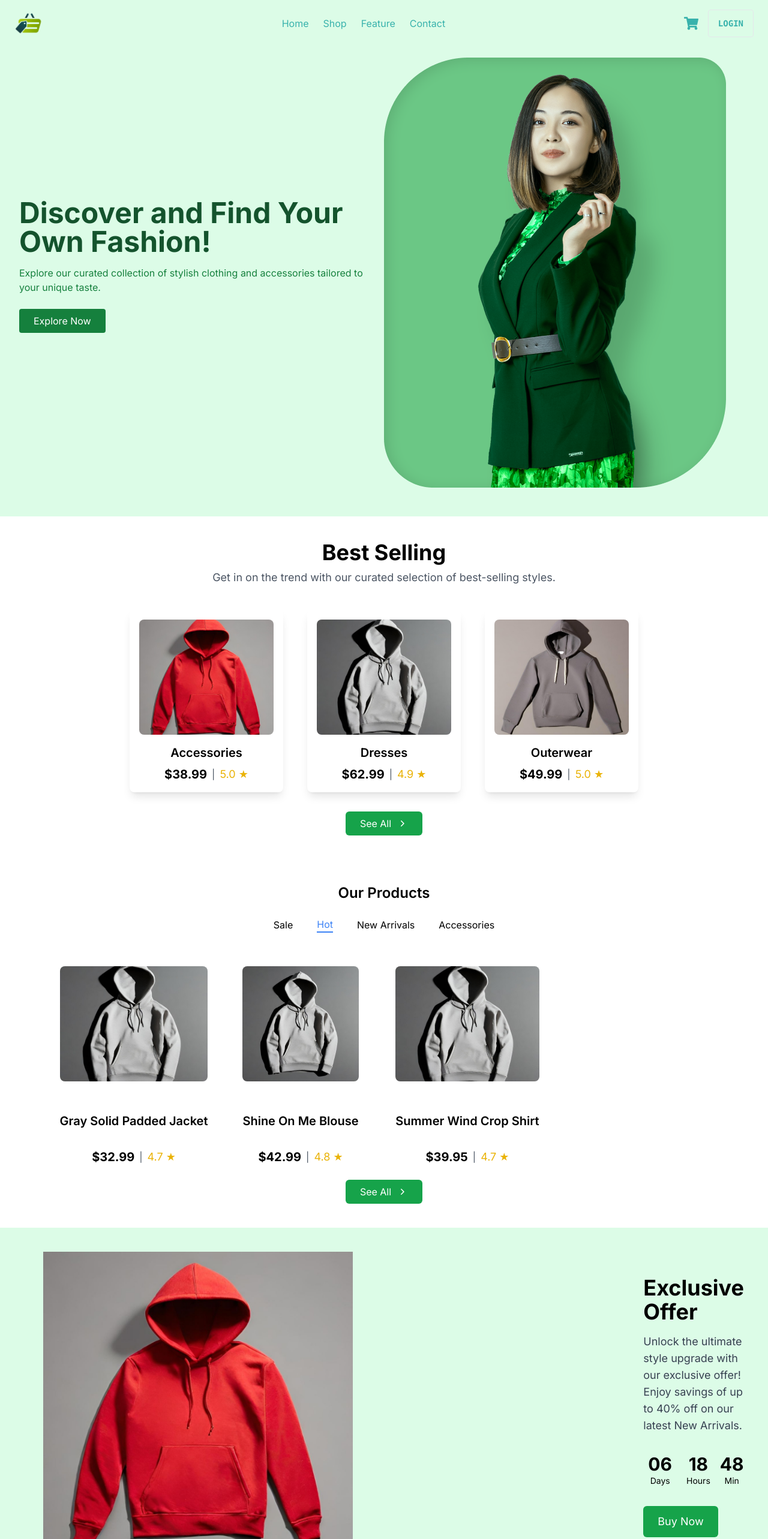
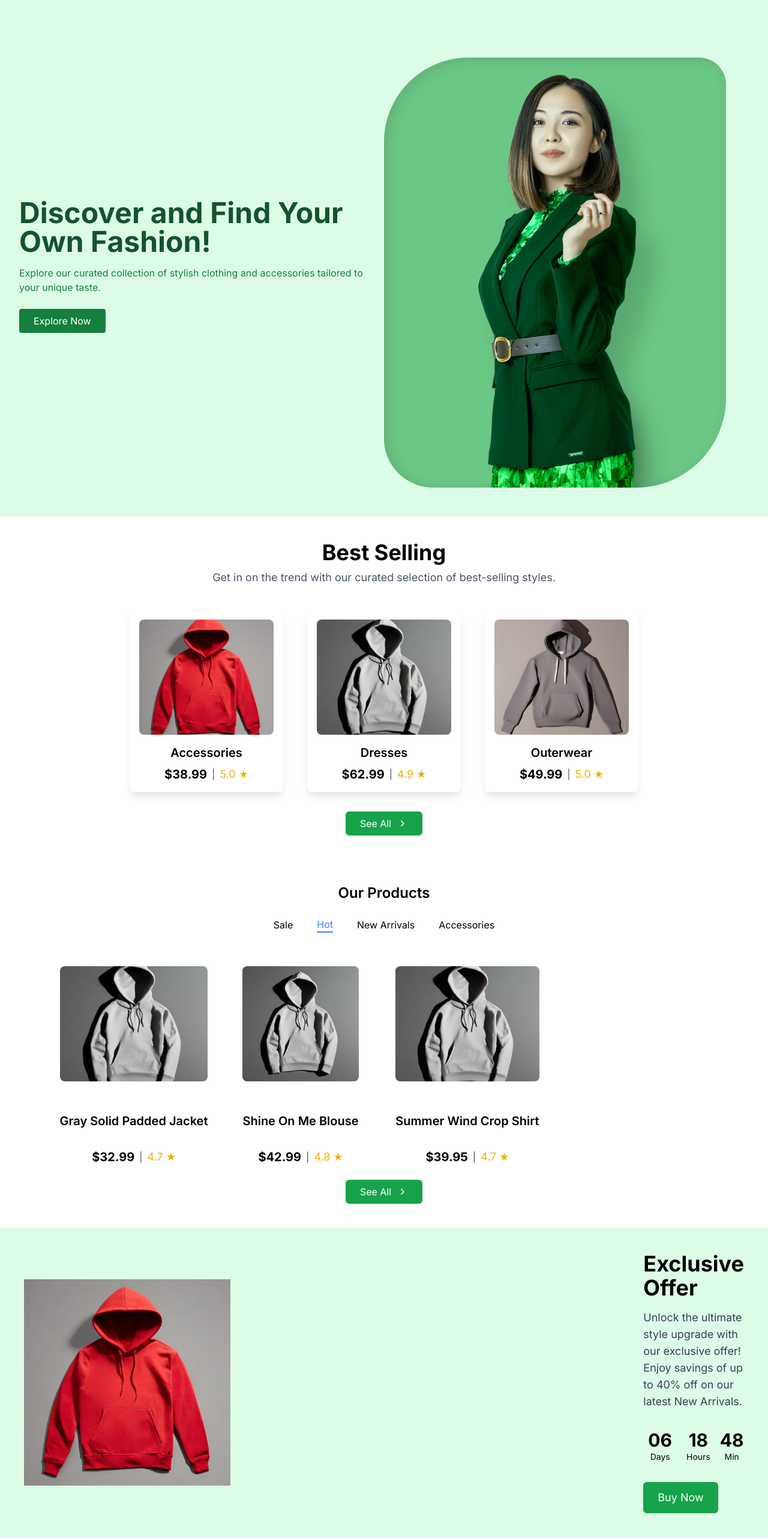
Before and after one commit to ZAIN-GITUP/ModrenEcommerce, a Next.js app: page / in a window 1280 px wide. Shown: the top 2566 px of the page at 60% size. Built offline with nearby package versions, Linux system fonts and the light colour scheme.

Commit message:
E commerce

```diff
--- a/app/layout.tsx
+++ b/app/layout.tsx
@@ -21,7 +21,7 @@ export default function RootLayout({
     <html lang="en">
       <body className={inter.className}>
         <StoreProvider>
-          <Navbar />
+
           {children}
           <Footer />
         </StoreProvider>
--- a/app/page.tsx
+++ b/app/page.tsx
@@ -25,7 +25,7 @@ export default function Home() {
             <section id="Features">
               <ExclusiveOffer />
               <DesignerClothes />
-              <TestimonialCard />
+
             </section>
             <section id="contact">
           <Contact/>
--- a/app/src/sections/Exlusiveoffers.tsx
+++ b/app/src/sections/Exlusiveoffers.tsx
@@ -53,7 +53,7 @@ const ExclusiveOffer: React.FC = () => {
         <Image
           src={img}
           alt="Exclusive Offer"
-          className="w-ful lg:w-1/3 xl:w-2/4 xl:ml-8 max-w-xs lg:max-w-none"
+          className="w-full lg:w-1/2 xl:w-1/3 max-w-xs lg:max-w-none"
           layout="intrinsic"
         />
       </div>
--- a/app/src/sections/contact.tsx
+++ b/app/src/sections/contact.tsx
@@ -1,11 +1,11 @@
-"use client"
+"use client";
 import React from "react";
 import { motion } from "framer-motion";
 
 const Contact: React.FC = () => {
   return (
     <motion.div
-      className="max-w-[700px] mx-auto my-[4rem] flex flex-col gap-4 items-center justify-center"
+      className="max-w-[700px] mx-auto my-[4rem] flex flex-col gap-4 items-center justify-center px-4"
       id="contact"
       initial="hidden"
       whileInView="visible"
@@ -16,11 +16,9 @@ const Contact: React.FC = () => {
         hidden: { opacity: 0, y: 0 },
       }}
     >
-
-      <h2 className="text-var(--text-color)font-raleway text-var(--light-slate)">
+      <h2 className="text-var(--text-color) font-raleway text-[var(--light-slate)] text-center text-xl md:text-2xl lg:text-3xl">
         Get In Touch
       </h2>
-
 
       {/* Contact Form Section */}
       <div className="mt-4 w-full">
@@ -29,7 +27,7 @@ const Contact: React.FC = () => {
             <input
               type="text"
               placeholder="Username"
-              className="flex-1 p-4 text-var(--text-color) border border-[var(--light-slate)]  rounded bg-var(--second-bg-color) text-var(--lightest-slate)"
+              className="flex-1 p-4 text-var(--text-color) border border-[var(--light-slate)] rounded bg-[var(--second-bg-color)] text-[var(--lightest-slate)]"
             />
             <input
               type="email"
@@ -59,7 +57,7 @@ const Contact: React.FC = () => {
           ></textarea>
           <button
             type="submit"
-            className="px-8 py-4 bg-[var(--theme-color)] text-black border border-[var(--light-slate)]  rounded cursor-pointer transition-colors duration-300 ease-in-out mt-4 hover:bg-[var(--light-slate)]"
+            className="px-8 py-4 bg-[var(--theme-color)] text-black border border-[var(--light-slate)] rounded cursor-pointer transition-colors duration-300 ease-in-out mt-4 hover:bg-[var(--light-slate)]"
           >
             Send Message
           </button>
```
